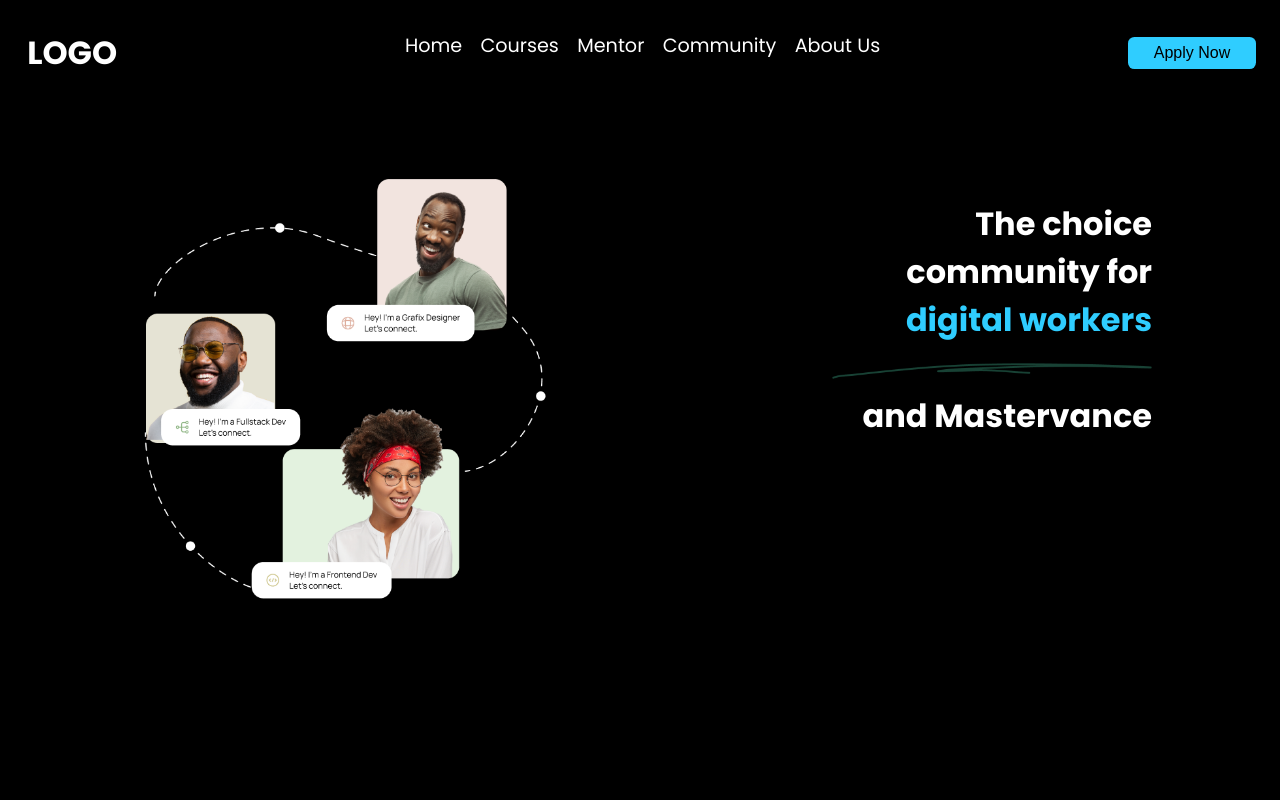
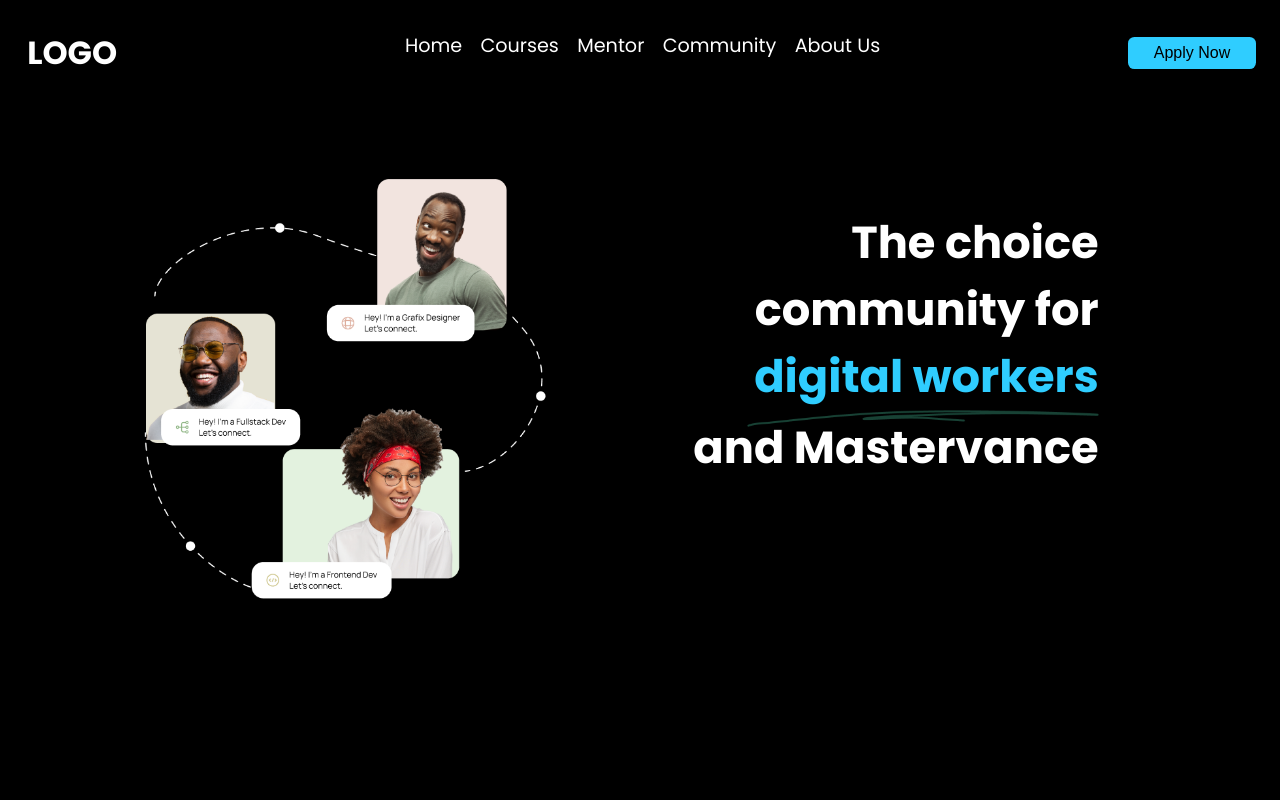
Before and after one commit to Gouripriya09/Future-Mastership, a React (Vite) app in the folder client/: page /community in a window 1280 px wide. Shown: the top 800 px of the page. Built offline with nearby package versions, Linux system fonts and the light colour scheme.

Commit message:
Community page

```diff
--- a/client/src/pages/Community/Community.css
+++ b/client/src/pages/Community/Community.css
@@ -8,13 +8,19 @@
   text-align: right;
   min-width: 50%;
   display: flex;
+  font-size: 1.4rem;
   justify-content: center;
 }
-.ls-c img{
-    width: 30rem;
+.work-und {
+  display: flex;
+  flex-direction: column;
+  align-items: end;
+  margin-bottom: -5rem;
 }
-.rs-c img{
-    z-index: 10;
-    width: 20rem;
-
+.ls-c img {
+  width: 30rem;
 }
+.rs-c img {
+  z-index: 10;
+  width: 22rem;
+}
--- a/client/src/pages/Community/Community.jsx
+++ b/client/src/pages/Community/Community.jsx
@@ -4,22 +4,31 @@ import Navbar from "../../components/Navbar/Navbar";
 import Footer from "../../components/Footer/Footer";
 import { motion } from "framer-motion";
 import underline from "../../assets/underline.png";
-import { Variant2 } from "../../utils/helpers";
+import { fadeAnimationVariants } from "../../utils/helpers";
 import community from "../../assets/community-ls.png";
 
 const Community = () => {
   return (
     <div className="Community light">
       <Navbar />
-      <motion.div className="container">
+      <motion.div
+        className="container"
+        variants={fadeAnimationVariants}
+        initial="initial"
+        whileInView="animate"
+        viewport={{ once: true }}
+      >
         <div className="ls-c">
           <img src={community} />
         </div>
         <div className="rs-c">
           <h1>
             The choice<br></br> community for
-            <br /> <span className="col-class">digital workers</span>
-            <img src={underline} />
+            <br />{" "}
+            <div className="work-und">
+              <span className="col-class">digital workers</span>
+              <img src={underline} />
+            </div>
             <br /> and Mastervance
           </h1>
         </div>
```
